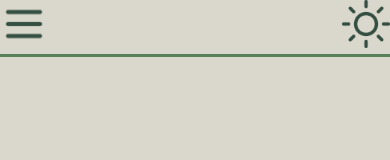
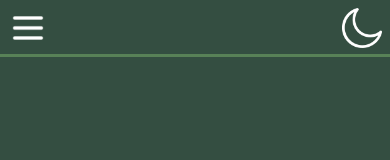
Before and after one commit to azpun/Portofolio-V2, a website built with Vite: page index.html in a window 390 px wide. Both pictures are taken after a click on the button 366 px from the left and 24 px from the top of the page. Built offline with nearby package versions, Linux system fonts and the light colour scheme.

Commit message:
feat: implement theme toggle functionality and update navigation layout

```diff
--- a/index.html
+++ b/index.html
@@ -7,14 +7,17 @@
     <title>portofolio</title>
     <link rel="stylesheet" href="/src/style.css">
   </head>
-  <body class="bg-earthy-forest-200">
+  <body class="bg-earthy-forest-200 text-earthy-forest-1000 dark:bg-earthy-forest-1000 dark:text-earthy-forest-200">
+
     <header class="border-b-3 border-b-earthy-forest-600 flex flex-col ">
       <section class="flex flex-row justify-between ">
-        <section id="menu" class="hover:bg-earthy-forest-400 active:bg-earthy-forest-600">
-          <button id="btnMenu" class="max-w-12 md:hidden">
-            <img src="ui/black/menu-black.png" alt="" class="">
+
+        <section id="menu" class="justify-center hover:bg-earthy-forest-400 active:bg-earthy-forest-600">
+          <button id="btnMenu" class="max-w-10 ml-2 mt-2 mr-2 md:hidden">
+            <img src="ui/black/menu-black.png" alt="" id="iconMenu" class="">
           </button>
         </section>
+
         <nav id="navbar" class="hidden md:flex">
           <ul class="text-lg flex gap-3 md:flex-row">
             <li class="">
@@ -31,11 +34,13 @@
             </li>
           </ul>
         </nav>
-        <section id="setting" class="hover:bg-earthy-forest-400 active:bg-earthy-forest-600">
-          <button class="max-w-12">
-            <img src="ui/black/sun-black.png" alt="" class="">
+
+        <section id="setting" class="justify-center hover:bg-earthy-forest-400 active:bg-earthy-forest-600">
+          <button id="btnTheme" class="max-w-10 ml-2 mt-2 mr-2">
+            <img src="ui/black/sun-black.png" alt="" id="iconTheme" class="">
           </button>
         </section>
+
       </section>
       <section class="md:hidden">
         <nav id="navbarBurger" class="hideMenu">
--- a/src/main.js
+++ b/src/main.js
@@ -1,12 +1,38 @@
-import './style.css'
+import './style.css';
 
 const btnMenu = document.getElementById('btnMenu');
 const navMenu = document.getElementById('navbarBurger')
+const btnTheme = document.getElementById('btnTheme');
+const rootElement = document.querySelector('html');
+const iconTheme = document.querySelector('#iconTheme');
+const iconMenu = document.querySelector('#iconMenu');
+
+
 
 btnMenu.addEventListener('click', () => {
     navMenu.classList.toggle('showMenu');
     navMenu.classList.toggle('hideMenu');
 });
+
+function toggleTheme() {
+    const currentTheme = rootElement.getAttribute('data-theme');
+    const newTheme = currentTheme === 'light' ? 'dark' : 'light';
+    rootElement.setAttribute('data-theme', newTheme);
+};
+
+function updateIconTheme() {
+    const currentTheme = rootElement.getAttribute('data-theme');
+    if (currentTheme === 'light') {
+        iconTheme.setAttribute('src', 'ui/black/sun-black.png');
+        iconMenu.setAttribute('src', 'ui/black/menu-black.png');
+    } else {
+        iconTheme.setAttribute('src', 'ui/white/moon-white.png');
+        iconMenu.setAttribute('src', 'ui/white/menu-white.png');
+    }
+};
+
+btnTheme.addEventListener('click', toggleTheme);
+btnTheme.addEventListener('click', updateIconTheme);
 
 // function setDataTheme() {
 //     const currentTheme = rootElement.getAttribute('data-theme');
--- a/src/style.css
+++ b/src/style.css
@@ -21,6 +21,8 @@
   -webkit-font-smoothing: antialiased;
   -moz-osx-font-smoothing: grayscale;
 } */
+
+@custom-variant dark (&:where([data-theme="dark"], [data-theme="dark"] *));
 
 @theme {
   --color-earthy-forest-200: #dad7cd;
```
Lines whose indentation alone changed are shown as unchanged.
